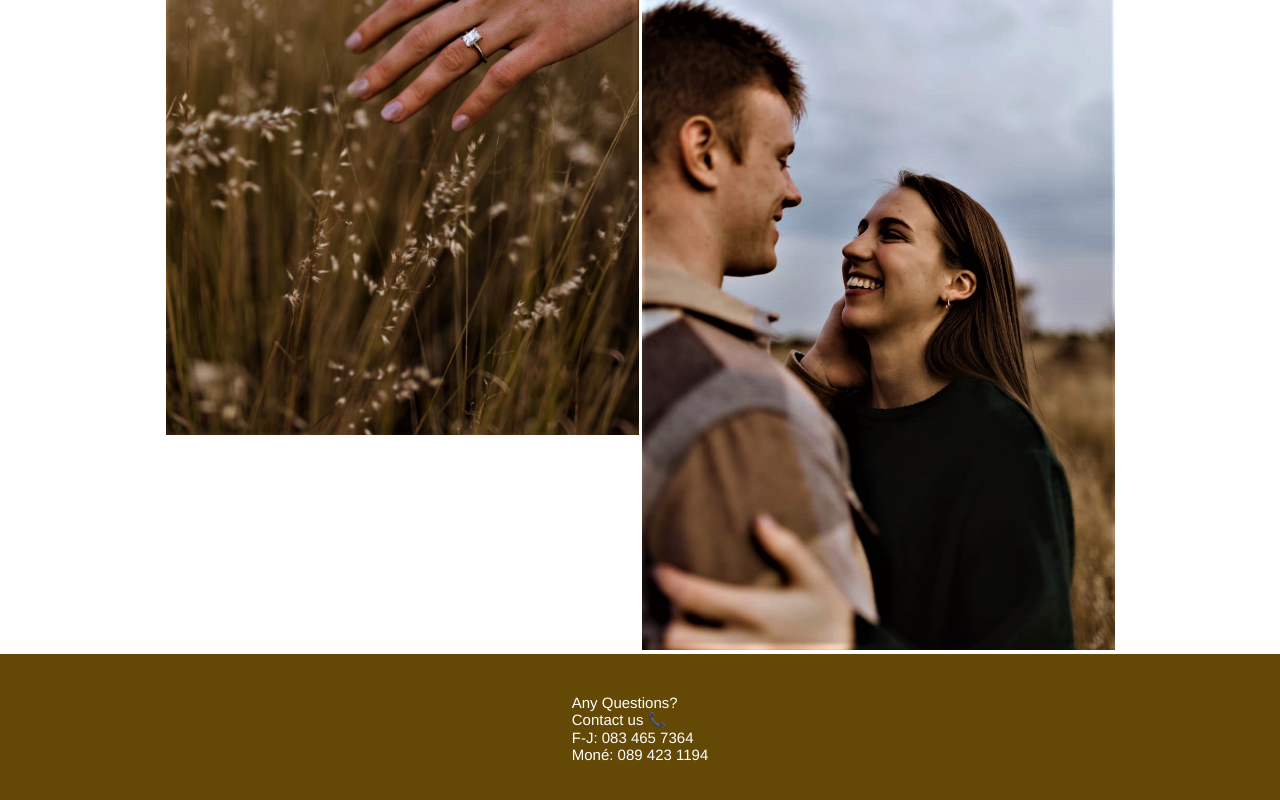
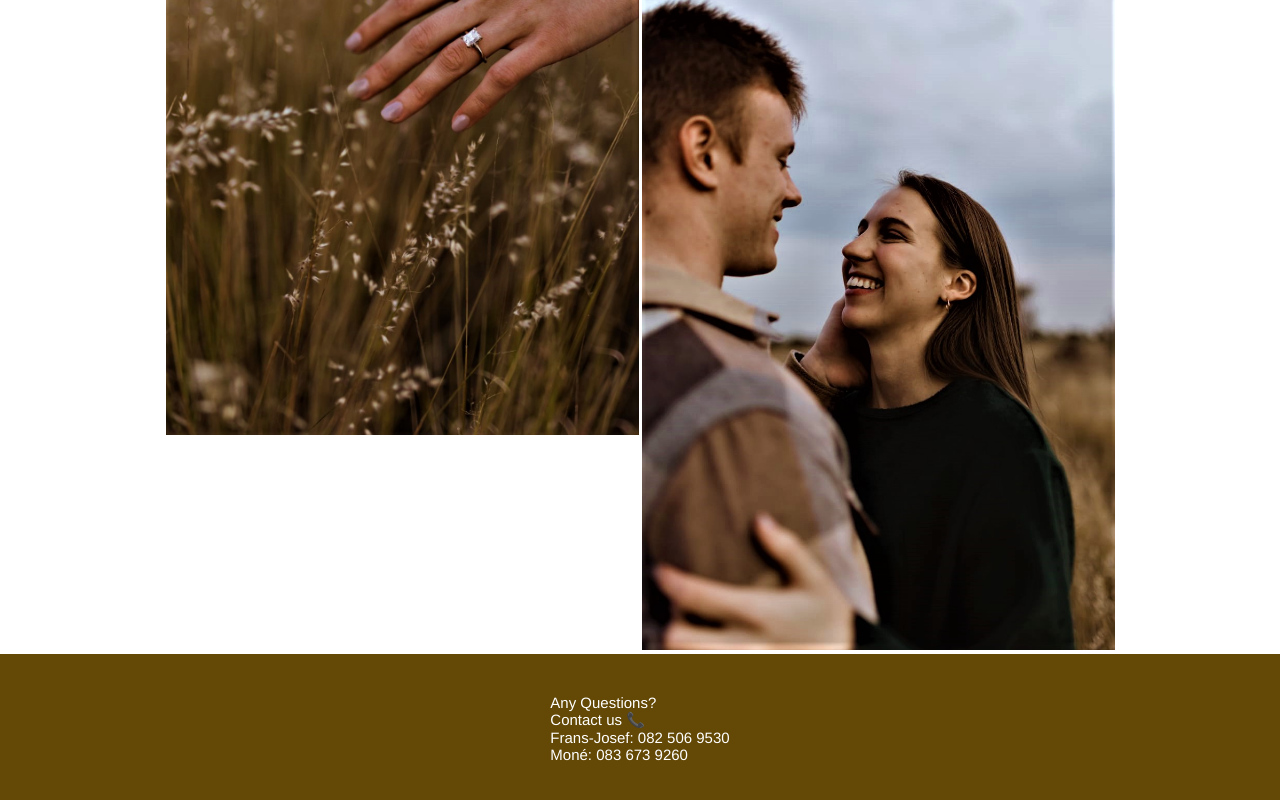
Before and after one commit to Jan-AlbertMentz/F-J-en-Mone-Wedding-Phone-View, a plain HTML site: page index.html in a window 1280 px wide. Shown: the part 8027-8827 px from the top of the page. Drawn offline with Linux system fonts and the light colour scheme.

Commit message:
Add files via upload

```diff
--- a/index.html
+++ b/index.html
@@ -334,8 +334,8 @@
     <p>
       Any Questions? <br>
       Contact us 📞<br>
-      F-J: 083 465 7364<br>
-      Moné: 089 423 1194
+      Frans-Josef: 082 506 9530<br>
+      Moné: 083 673 9260
     </p>
 
   </footer>
```
